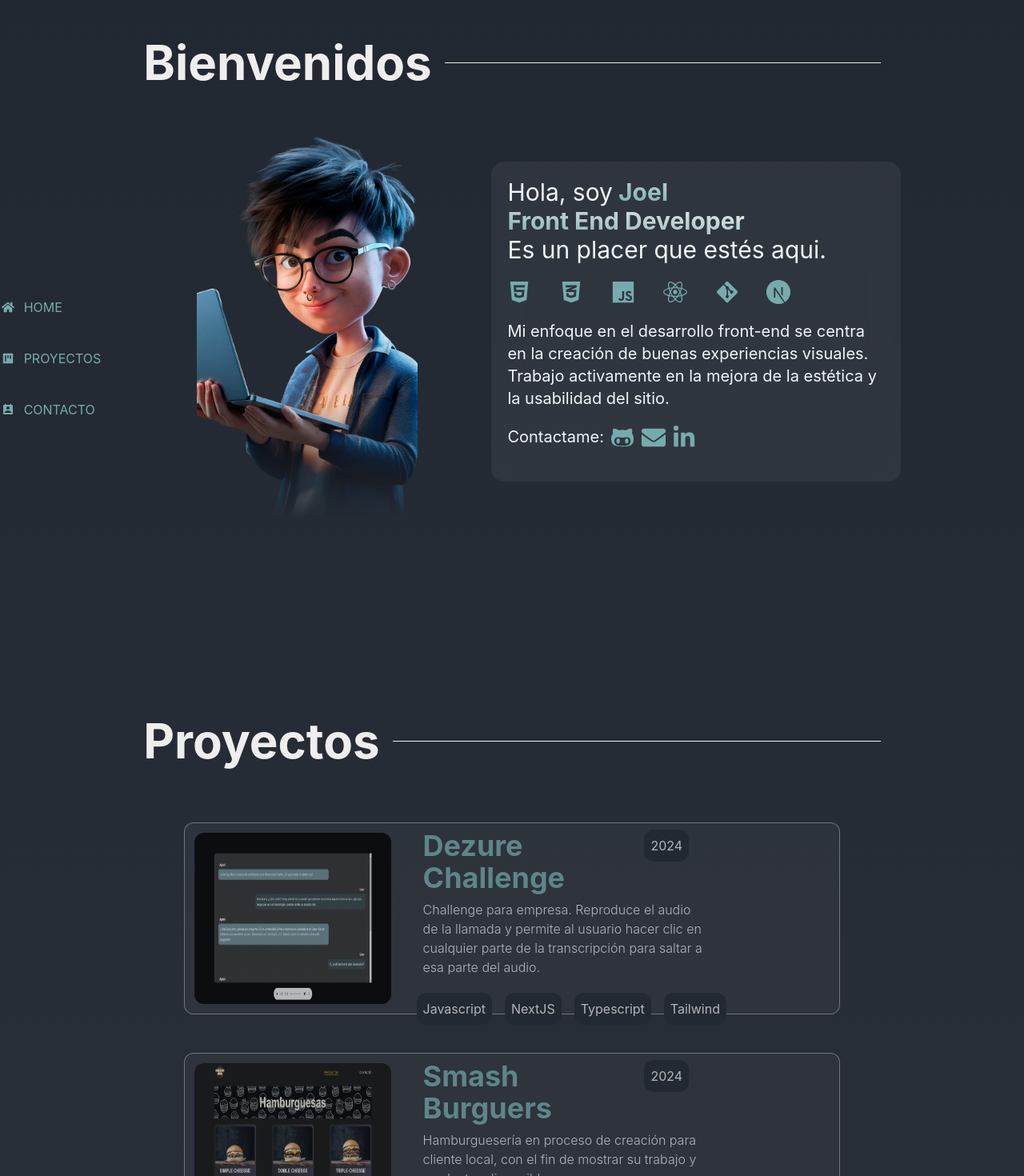
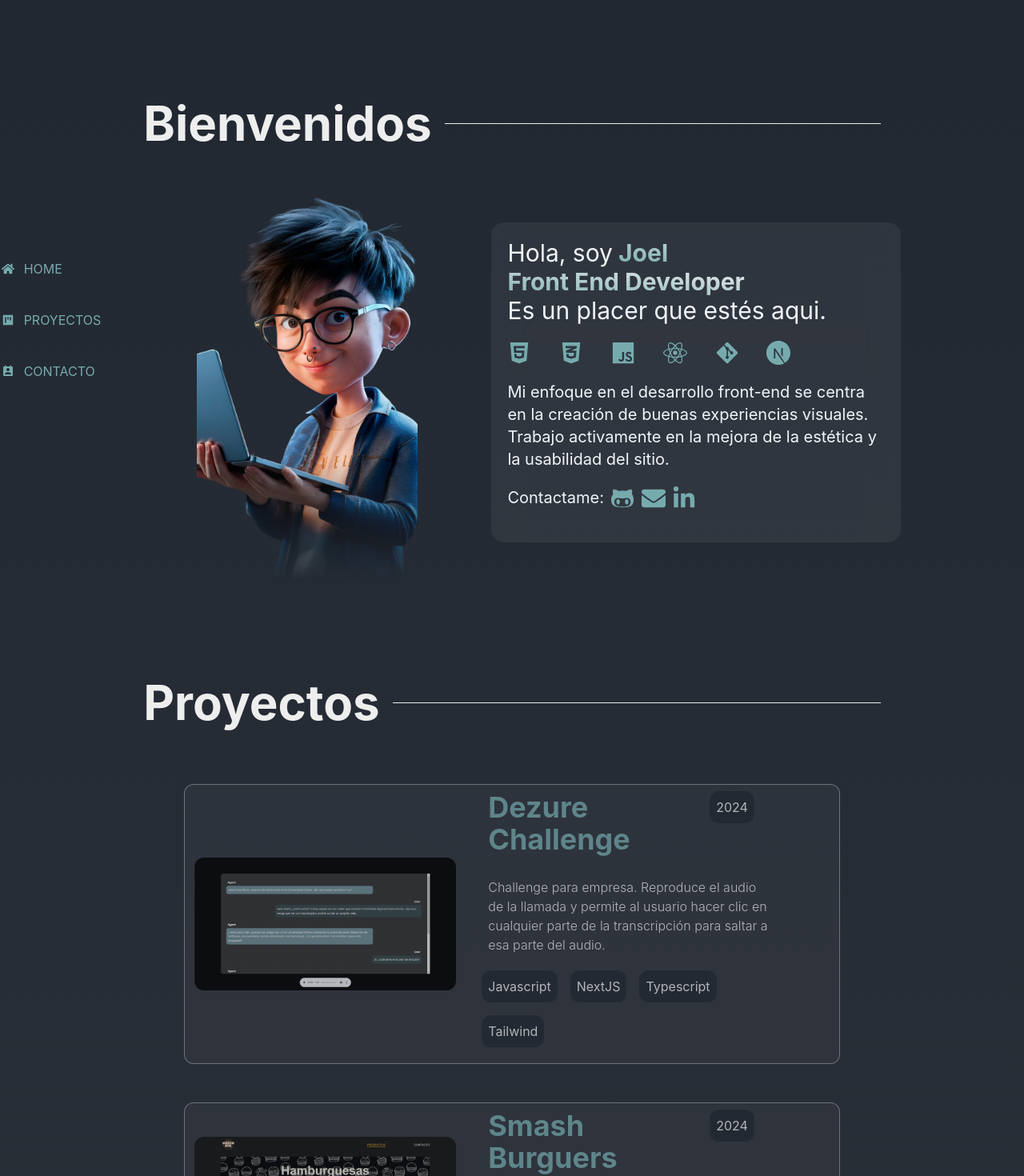
Before and after one commit to joelwaiman/OwnWeb, a React (Create React App) app: page / in a window 1280 px wide. Shown: the top 1470 px of the page at 80% size. Built offline with nearby package versions, Linux system fonts and the light colour scheme; what tailwindcss-animated would draw is missing.

Commit message:
fix styles

```diff
--- a/src/components/Contact.js
+++ b/src/components/Contact.js
@@ -6,9 +6,14 @@ import profile from '../assets/profile.webp'
 const Contact = () => {
 
     return (
-        <section className="flex justify-center items-center max-w-[95%] md:max-w-[80%] min-h-[100vh] m-auto"
+        <section className="flex flex-col-reverse justify-center items-center max-w-[90%] md:max-w-[80%] min-h-[100vh] m-auto"
             id="contacto">
-            <div className="relative flex md:flex-row flex-col p-3 justify-evenly items-center overflow-hidden max-w-[100%] md:max-w-[90%] md:min-h-96 min-h-[700px] gap-5 bg-[rgba(255,255,255,0.06)] backdrop-blur-[20px] rounded-2xl shadow-[rgba(0,0,0,0.2)]">
+            <div className="flex items-center w-[90%] md:w-[90%] mx-auto py-12 md:order-1 order-1">
+                <h1 className="text-6xl text-[#EEEEEE] font-bold inline-block">Sobre mi</h1>
+                <hr className="flex-grow ml-4 bg-[#EEEEEE] border-0 h-[1px]" />
+            </div>
+
+            <div className="relative flex md:flex-row flex-col p-3 my-10 justify-evenly items-center overflow-hidden max-w-[90%] md:max-w-[80%] md:min-h-full min-h-[700px] gap-5 bg-[rgba(255,255,255,0.06)] backdrop-blur-[20px] rounded-2xl shadow-[rgba(0,0,0,0.2)]">
 
                 <article className="flex flex-col md:w-1/4 min-h-80 items-center md:justify-between ">
                     <img className="md:w-[100%] md:h-[100%] w-[40%] h-[40%] my-2 rounded-[50%] hover:scale-[1.025] ease-in duration-200 border-2 border-slate-200/75 shadow-xl"
--- a/src/components/Home.js
+++ b/src/components/Home.js
@@ -11,10 +11,10 @@ import iconsStack from '../assets/iconsStack'
 const Home = () => {
 
     return (
-        <section className="md:w-[80%] w-full m-auto min-h-screen"
+        <section className="flex flex-col-reverse justify-center md:w-[80%] w-full m-auto min-h-screen"
             id="home"
         >
-            <div className="flex items-center w-[90%] md:w-[90%] m-auto my-12 md:order-1 order-1">
+            <div className="flex items-center w-[90%] md:w-[90%] mx-auto py-12 md:order-1 order-1">
                 <h1 className="text-6xl text-[#EEEEEE] font-bold inline-block">Bienvenidos</h1>
                 <hr className="flex-grow ml-4 bg-[#EEEEEE] border-0 h-[1px]" />
             </div>
--- a/src/components/Projects.js
+++ b/src/components/Projects.js
@@ -76,19 +76,19 @@ const Projects = () => {
             {project.map((card) => {
                 return (
                     <a key={card.id} className="no-underline" href={card.link} target="_blank" rel="noopener noreferrer">
-                        <div className="flex flex-col md:flex-row items-center md:items-start justify-center md:justify-start bg-[#31363F] border border-[rgba(238,238,238,0.5)] w-full md:h-60 rounded-xl my-6 opacity-70 transition-all duration-300 ease-out hover:shadow-cardshadow hover:opacity-100 hover:scale-[1.025]">
+                        <div className="flex flex-col md:flex-row items-center justify-center md:justify-start bg-[#31363F] border border-[rgba(238,238,238,0.5)] w-full md:h-fit rounded-xl my-6 opacity-70 transition-all duration-300 ease-out hover:shadow-cardshadow hover:opacity-100 hover:scale-[1.025]">
                             <img
-                                className="w-[95%] md:w-[30%] h-[90%] rounded-xl m-3"
+                                className="w-[95%] md:w-[40%] rounded-xl m-3"
                                 alt="Page Preview"
                                 src={card.img}
                             />
-                            <div className="flex flex-col justify-between text-[#EEEEEE] w-full md:w-3/6 min-h-[90%] md:px-5">
+                            <div className="flex flex-col justify-between text-[#EEEEEE] w-full md:w-3/6 gap-5 min-h-full md:px-5">
                                 <header className="flex flex-col md:flex-row items-center md:items-start justify-center md:justify-start p-2 m-2 md:m-0 rounded-xl">
                                     <h1 className="text-4xl font-bold text-[#76ABAE]">{card.name}</h1>
                                     <h4 className="mx-5 p-2 bg-[#222831] rounded-xl">{card.year}</h4>
                                 </header>
                                 <p className="font-light px-2 text-center md:text-start">{card.description}</p>
-                                <div className="flex justify-center md:justify-start gap-4 py-5">
+                                <div className="flex justify-center md:flex-wrap md:justify-start gap-4 pb-5">
                                     {card.techs.map((tech) => {
                                         return (
                                             <span className="p-2 bg-[#222831] rounded-xl" key={tech}>
--- a/src/index.css
+++ b/src/index.css
@@ -2,8 +2,10 @@
 @tailwind components;
 @tailwind utilities;
 
-*{margin: 0;
-  padding: 0;}
+*{
+  margin: 0;
+  padding: 0;
+}
 
 html{
   min-height: 100vh;
```
